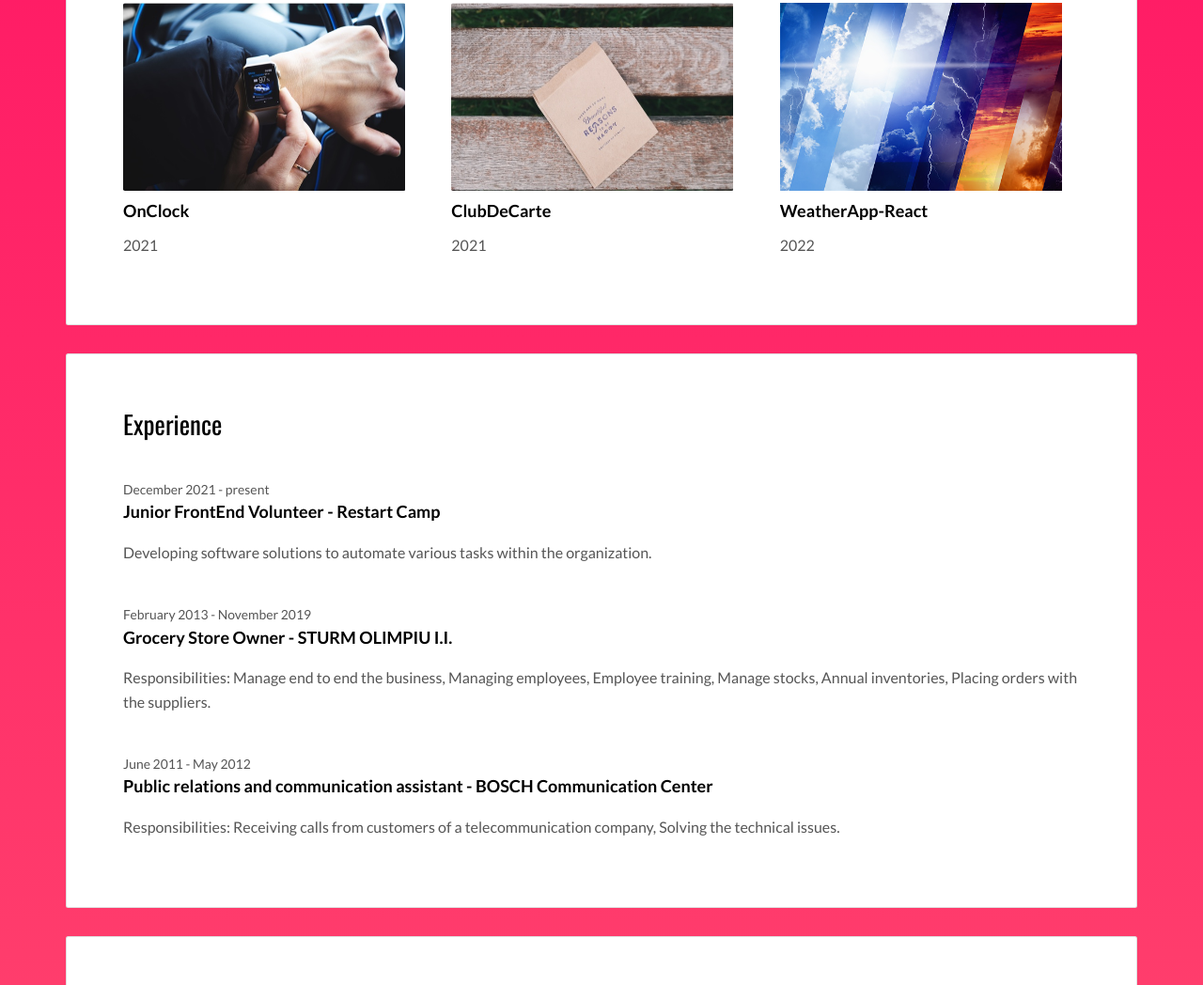
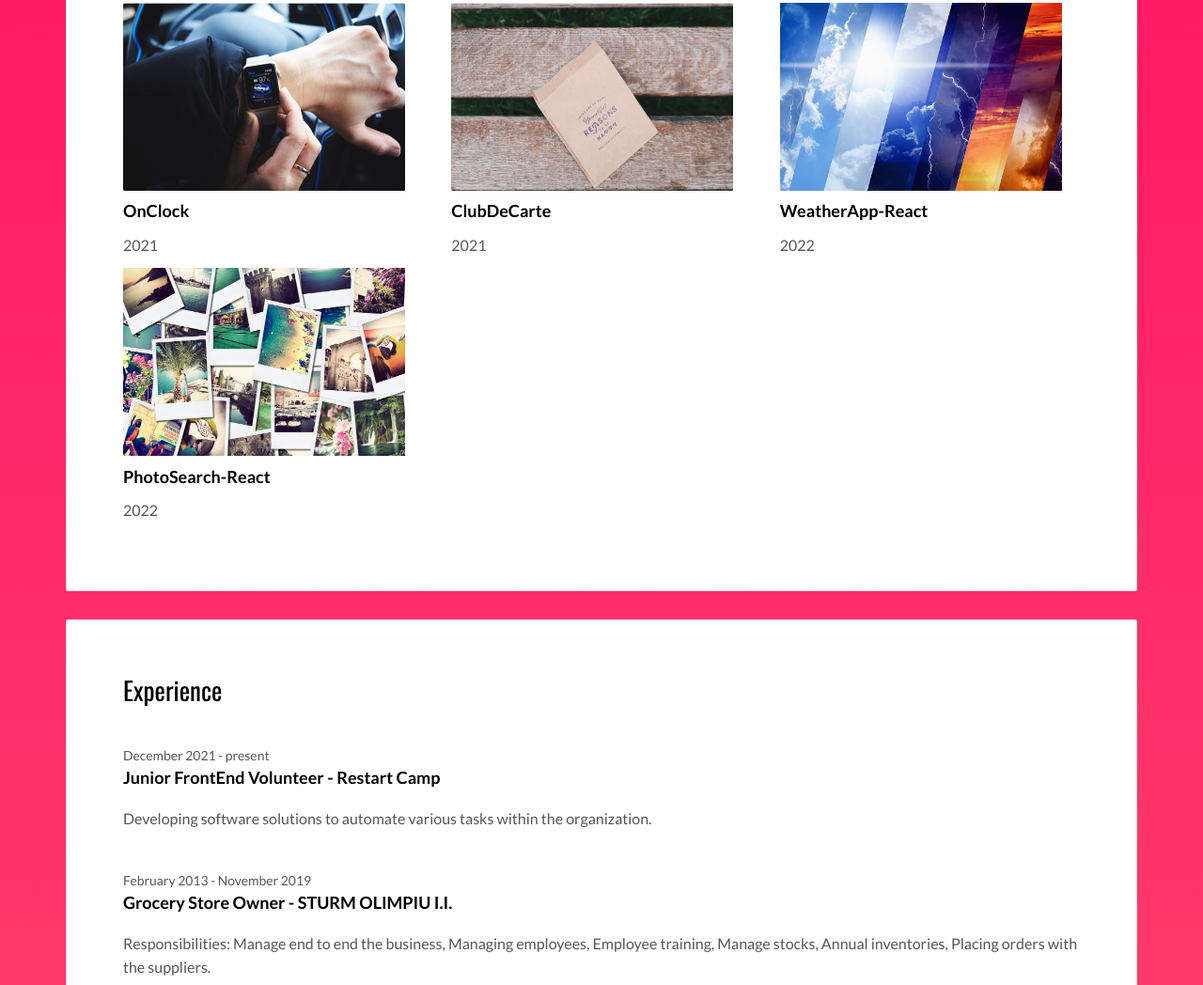
Before and after one commit to danasturm/danasturm.github.io, a plain HTML site: page index.html in a window 1280 px wide. Shown: the part 945-1993 px from the top of the page at 94% size. Drawn offline with nearby package versions, Linux system fonts and the light colour scheme.

Commit message:
New project added

```diff
--- a/index.html
+++ b/index.html
@@ -78,6 +78,11 @@
              <div class="col-md-4">
               <a href="https://danasturm.github.io/weatherApp-react/" target="_blank"><img src="./assets/images/img-04.jpg" width="300" height="200" alt=""></a>
               <h3 class="h5">WeatherApp-React</h3>
+              <p>2022</p>
+            </div>
+            <div class="col-md-4">
+              <a href="https://danasturm.github.io/photosearch/" target="_blank"><img src="./assets/images/img-07.webp" width="300" height="200" alt=""></a>
+              <h3 class="h5">PhotoSearch-React</h3>
               <p>2022</p>
             </div>
           </div>
```
Also changed, not shown: assets/images/img-07.webp (added), 1 other file.
